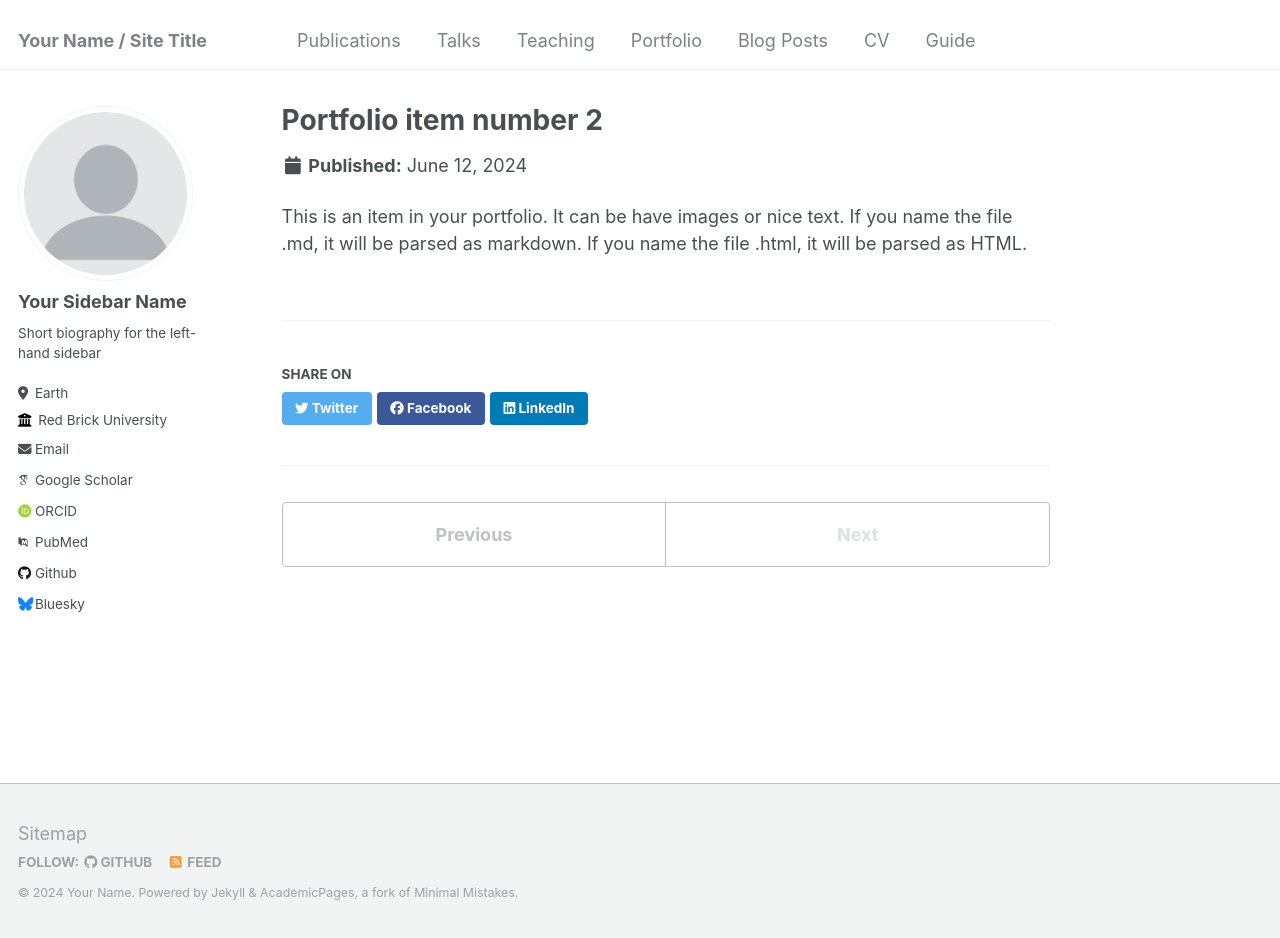
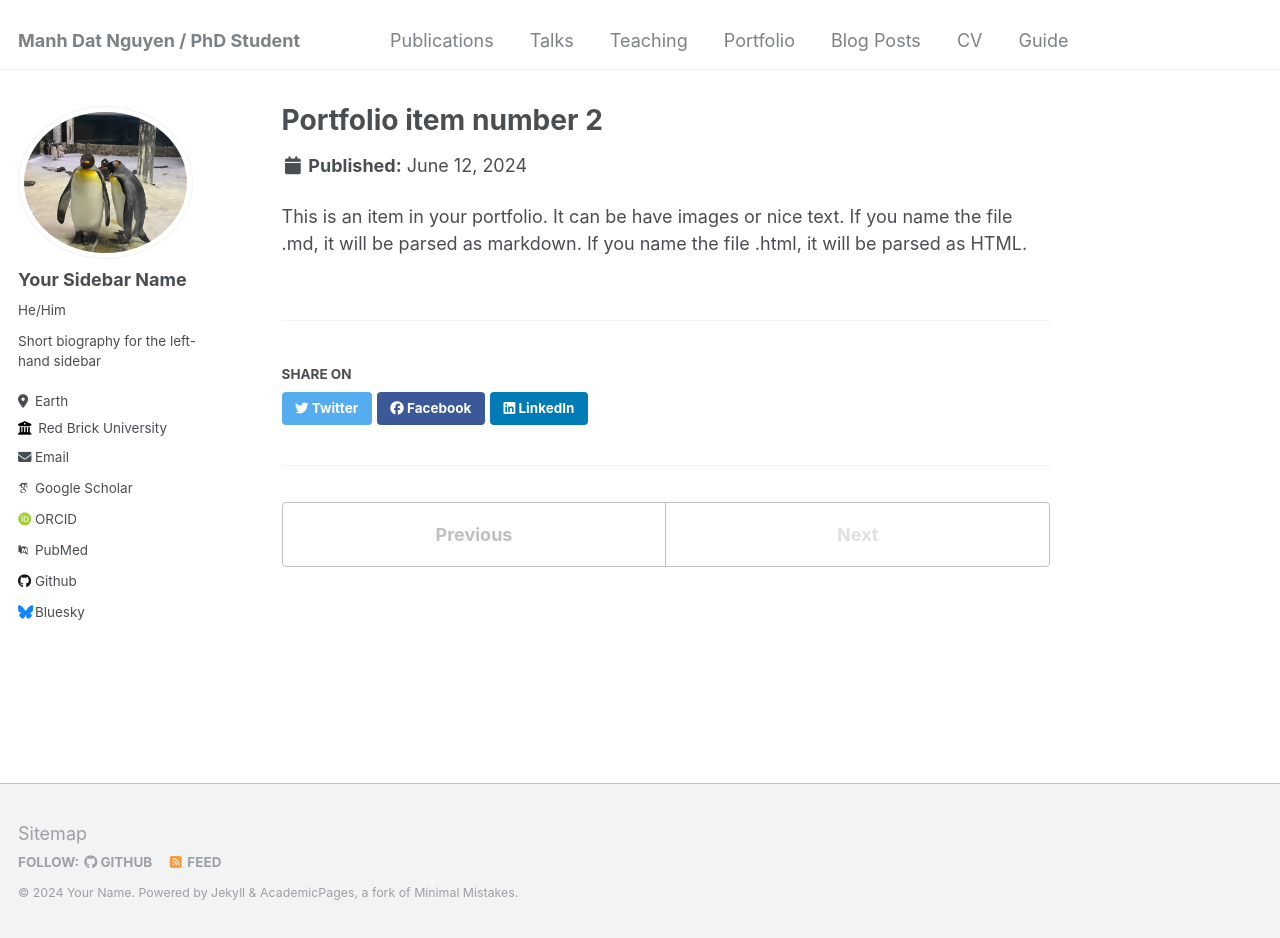
Before and after one commit to manhdatbn93/manhdatbn93.github.io, a Jekyll site: the page built from _portfolio/portfolio-3.html, in a window 1280 px wide and 938 px high. Built offline with Jekyll 4.4.1, drawn with Linux system fonts in a browser that asks for light colours; some web fonts are replaced.

Commit message:
master: Added information

```diff
--- a/_config.yml
+++ b/_config.yml
@@ -8,13 +8,13 @@
 
 # Basic Site Settings
 locale                   : "en-US"
-title                    : "Your Name / Site Title"
+title                    : "Manh Dat Nguyen / PhD Student"
 title_separator          : "-"
 name                     : &name "Your Name"
 description              : &description "personal description"
-url                      : https://academicpages.github.io # the base hostname & protocol for your site e.g. "https://mmistakes.github.io"
+url                      : https://manhdatbn93.github.io # the base hostname & protocol for your site e.g. "https://mmistakes.github.io"
 baseurl                  : "" # the subpath of your site, e.g. "/blog"
-repository               : "academicpages/academicpages.github.io"
+repository               : "manhdatbn93/manhdatbn93.github.io"
 
 # Site Author - The following control what appear as part of the author content on the side bar.
 #               If a field is blank the icon and link will not appear, otherwise it will be shown.
@@ -23,7 +23,7 @@ author:
   # Biographic information
   avatar           : "profile.png"
   name             : "Your Sidebar Name"
-  pronouns         : # example: "she/her"
+  pronouns         : "He/Him"
   bio              : "Short biography for the left-hand sidebar"
   location         : "Earth"
   employer         : "Red Brick University"
@@ -43,7 +43,7 @@ author:
   bitbucket        : # Username - Update with your username on the site
   codepen          : # Username
   dribbble         : # Username
-  github           : "academicpages"
+  github           : "manhdatbn93"
   kaggle           : # Username
   stackoverflow    : # User number or user number and name (i.e., use "1" or "1/jeff-atwood")
 
--- a/_portfolio/portfolio-2.html
+++ b/_portfolio/portfolio-3.html
@@ -1,6 +1,6 @@
 ---
 title: "Portfolio item number 2"
-excerpt: "Short description of portfolio item number 2 <br/><img src='/images/500x300.png'>"
+excerpt: "Short description of portfolio item number 2 <br/><img src='/images/profile.png'>"
 collection: portfolio
 ---
 
```
Also changed, not shown: images/profile.png.
